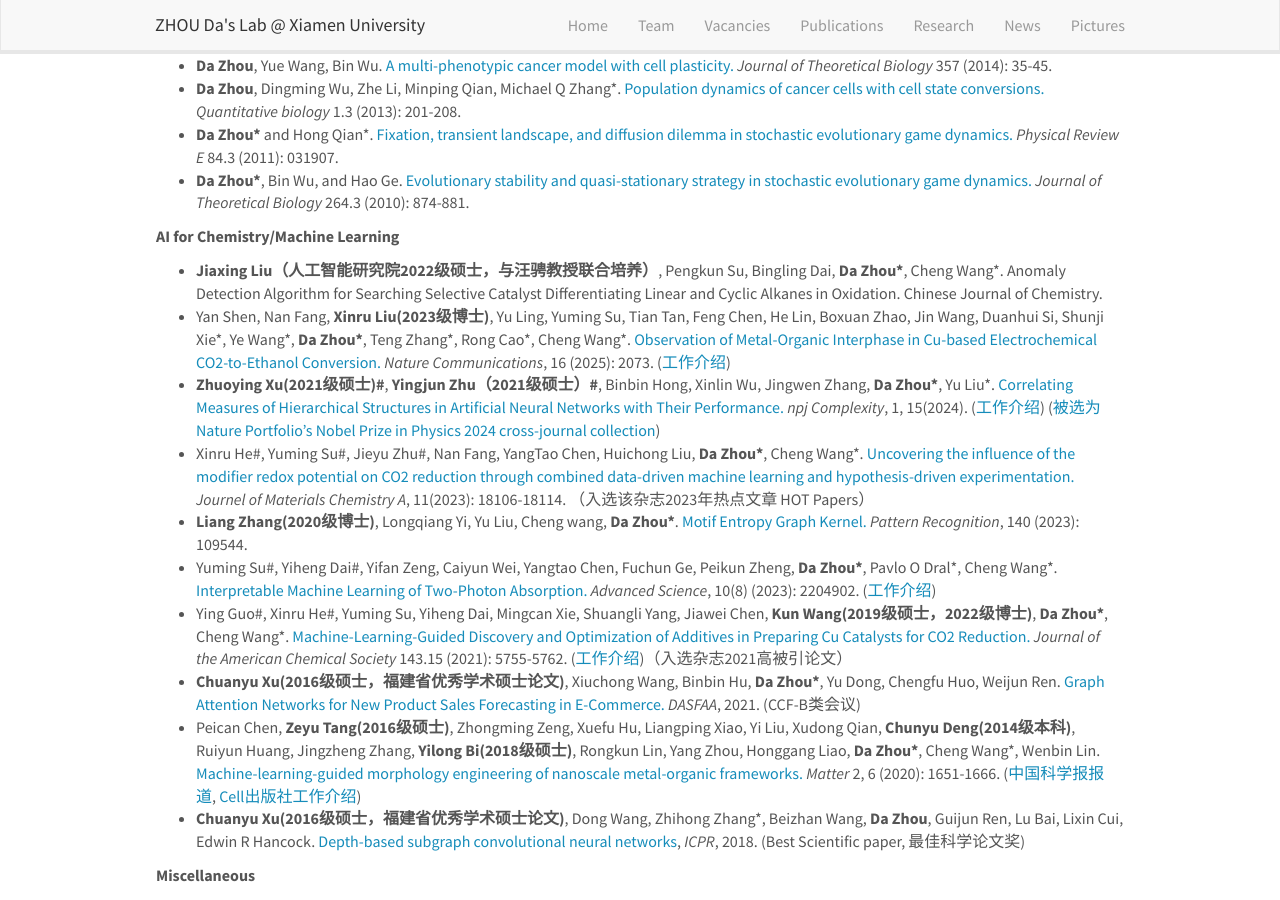
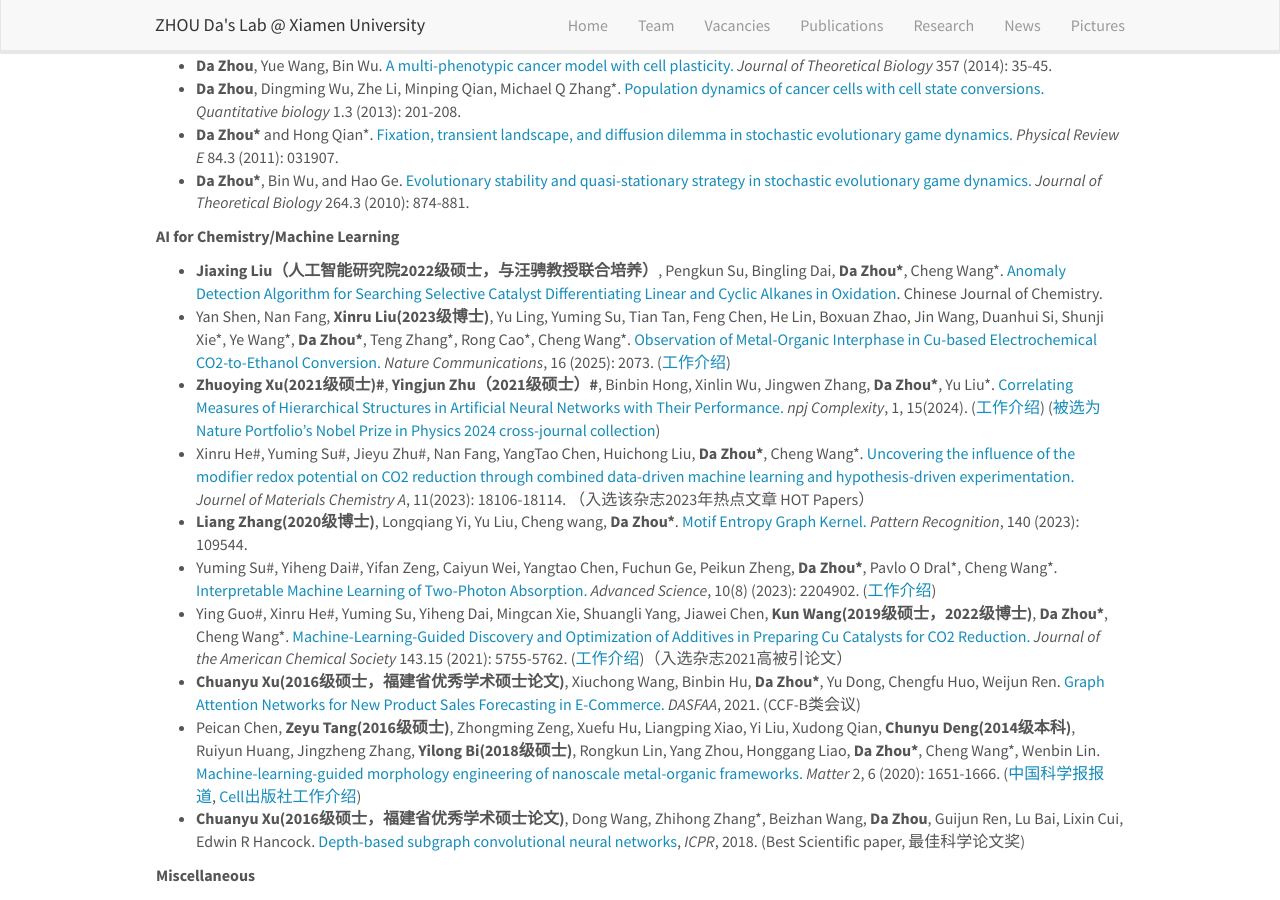
Before and after one commit to ZhouDaLab/zhoudalab.github.io, a Jekyll site: the page built from _pages/publications.md, in a window 1280 px wide and 900 px high, scrolled down 1104 px. Built offline with Jekyll 4.4.1, drawn with Linux system fonts in a browser that asks for light colours; nearby versions of some CDN libraries; part of the change alters nothing that is shown.

```diff
--- a/_pages/publications.md
+++ b/_pages/publications.md
@@ -39,7 +39,7 @@ permalink: /publications/
 
 **AI for Chemistry/Machine Learning**
 
-- **Jiaxing Liu（人工智能研究院2022级硕士，与汪骋教授联合培养）**, Pengkun Su, Bingling Dai, **Da Zhou\***, Cheng Wang\*. Anomaly Detection Algorithm for Searching Selective Catalyst Differentiating Linear and Cyclic Alkanes in Oxidation. Chinese Journal of Chemistry.
+- **Jiaxing Liu（人工智能研究院2022级硕士，与汪骋教授联合培养）**, Pengkun Su, Bingling Dai, **Da Zhou\***, Cheng Wang\*. [Anomaly Detection Algorithm for Searching Selective Catalyst Differentiating Linear and Cyclic Alkanes in Oxidation](https://onlinelibrary.wiley.com/doi/10.1002/cjoc.70046). Chinese Journal of Chemistry.
 - Yan Shen, Nan Fang, **Xinru Liu(2023级博士)**, Yu Ling, Yuming Su, Tian Tan, Feng Chen, He Lin, Boxuan Zhao, Jin Wang, Duanhui Si, Shunji Xie\*, Ye Wang\*, **Da Zhou\***, Teng Zhang\*, Rong Cao\*, Cheng Wang\*. [Observation of Metal-Organic Interphase in Cu-based Electrochemical CO2-to-Ethanol Conversion.](https://www.nature.com/articles/s41467-025-57221-x) *Nature Communications*, 16 (2025): 2073. ([工作介绍](https://mp.weixin.qq.com/s/6pcBx64TjdRTwt8jgMmjHg))
 - **Zhuoying Xu(2021级硕士)\#**, **Yingjun Zhu（2021级硕士）\#**, Binbin Hong, Xinlin Wu, Jingwen Zhang, **Da Zhou\***, Yu Liu\*. [Correlating Measures of Hierarchical Structures in Artificial Neural Networks with Their Performance.](https://www.nature.com/articles/s44260-024-00015-x) *npj Complexity*, 1, 15(2024). ([工作介绍](https://mp.weixin.qq.com/s/Onzq5t2Rptly4z270DviZw)) ([被选为Nature Portfolio’s Nobel Prize in Physics 2024 cross-journal collection](https://www.nature.com/collections/ehbjaifcgc))
 - Xinru He\#, Yuming Su\#, Jieyu Zhu\#, Nan Fang, YangTao Chen, Huichong Liu, **Da Zhou\***, Cheng Wang\*. [Uncovering the influence of the modifier redox potential on CO2 reduction through combined data-driven machine learning and hypothesis-driven experimentation.](https://doi.org/10.1039/D3TA03115B) 	*Journel of Materials Chemistry A*, 11(2023): 18106-18114. （入选该杂志2023年热点文章 HOT Papers）
```
